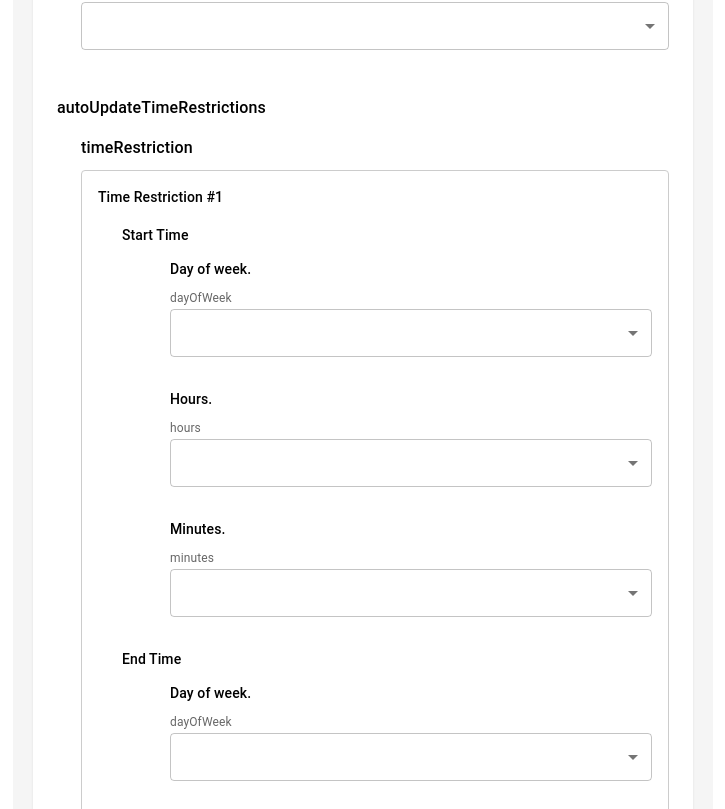
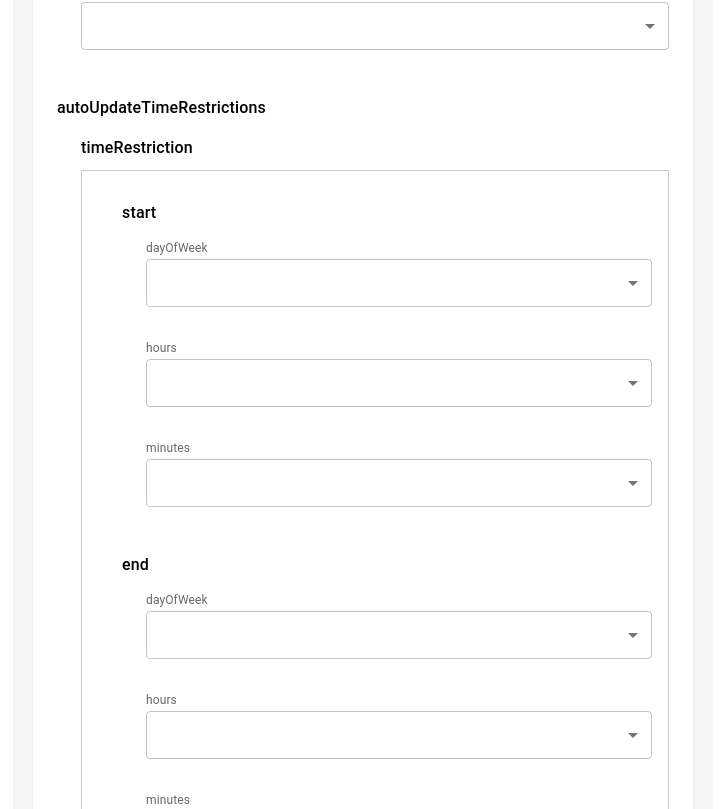
Before and after one commit to deepaksp24/policy_builder, a React (Create React App) app: page / in a window 1280 px wide. Shown: the part 611-1420 px from the top of the page, without its empty margins (3-728 px from the left). Built offline with nearby package versions, Linux system fonts and the light colour scheme.

Commit message:
fixed mutiple fields

```diff
--- a/src/RepeatedNestedField.js
+++ b/src/RepeatedNestedField.js
@@ -8,114 +8,31 @@ const RepeatedNestedField = ({
   fieldValues,
   onFieldChange,
 }) => {
-  // Robust initial state handling
-  const [fields, setFields] = useState(() => {
-    const initial = fieldValues[fieldLabel];
-    return Array.isArray(initial) && initial.length > 0
-      ? initial
-      : [{ start: {}, end: {} }];
-  });
+  // Initialize state as an array of objects, one for each set of nested fields
+  const [fields, setFields] = useState([{}]);
 
+  // Handle adding a new set of nested fields
   const handleAddField = () => {
-    const newFields = [...fields, { start: {}, end: {} }];
-    setFields(newFields);
-    onFieldChange(fieldLabel, newFields);
+    setFields([...fields, {}]); // Add a new empty object for the new set
   };
 
+  // Handle removing a set of nested fields
   const handleRemoveField = (index) => {
     const newFields = fields.filter((_, i) => i !== index);
     setFields(newFields);
-    onFieldChange(fieldLabel, newFields);
   };
 
-  // Clean value (remove { undefined: "..." } wrapping)
-  const sanitizeValue = (val) => {
-    if (val && typeof val === "object" && "undefined" in val) {
-      return val.undefined;
-    }
-    return val || ""; // Default to empty string if null/undefined
+  // Handle changes in nested fields for a specific set
+  const handleNestedFieldChange = (index, fieldName, value) => {
+    const updatedFields = [...fields];
+    updatedFields[index] = {
+      ...updatedFields[index],
+      [fieldName]: value,
     };
+    setFields(updatedFields);
 
-  const handleNestedFieldChange = (index, fieldPath, value) => {
-    const sanitizedValue = sanitizeValue(value);
-    const updatedFields = [...fields];
-    const updatedField = { ...updatedFields[index] };
-
-    // Handle multi-level nesting by splitting the path
-    const pathParts = fieldPath.split(".");
-    let currentObj = updatedField;
-
-    // Navigate to the correct nesting level
-    for (let i = 0; i < pathParts.length - 1; i++) {
-      const part = pathParts[i];
-      if (!currentObj[part]) currentObj[part] = {};
-      currentObj[part] = { ...currentObj[part] };
-      currentObj = currentObj[part];
-    }
-
-    // Set the value at the final level
-    currentObj[pathParts[pathParts.length - 1]] = sanitizedValue;
-
-    updatedFields[index] = updatedField;
-    setFields(updatedFields);
+    // Propagate the change to the parent component if needed
     onFieldChange(fieldLabel, updatedFields);
-  };
-
-  // Recursive function to render nested fields with clearer labels
-  const renderNestedField = (
-    field,
-    parentPath = "",
-    fieldValue = {},
-    index
-  ) => {
-    if (
-      field.knownValueDescriptions &&
-      field.knownValueDescriptions.length > 0
-    ) {
-      return (
-        <Box sx={{ ml: 3, mt: 1.5 }}>
-          <Typography variant="subtitle2" sx={{ fontWeight: 500, mb: 1 }}>
-            {field.description || field.field}{" "}
-            {/* Use description for clarity */}
-          </Typography>
-          <FieldRenderer
-            field={field}
-            fieldValues={fieldValue}
-            onFieldChange={(fieldName, value) =>
-              handleNestedFieldChange(
-                index,
-                parentPath ? `${parentPath}.${fieldName}` : fieldName,
-                value
-              )
-            }
-          />
-        </Box>
-      );
-    }
-
-    return (
-      <Box sx={{ ml: 3, mt: 1.5 }}>
-        <Typography variant="subtitle2" sx={{ fontWeight: 500, mb: 1 }}>
-          {field.field === "start"
-            ? "Start Time"
-            : field.field === "end"
-            ? "End Time"
-            : field.field}
-        </Typography>
-        {field.nestedFields.map((subField, subIndex) => {
-          const newParentPath = parentPath
-            ? `${parentPath}.${field.field}`
-            : field.field;
-          const subFieldValue = fieldValue[field.field] || {};
-
-          return (
-            <Box key={subIndex} sx={{ ml: 3, mt: 1 }}>
-              {renderNestedField(subField, newParentPath, subFieldValue, index)}
-            </Box>
-          );
-        })}
-      </Box>
-    );
   };
 
   return (
@@ -123,33 +40,29 @@ const RepeatedNestedField = ({
       <Typography variant="subtitle1" sx={{ fontWeight: 500, mb: 1 }}>
         {fieldLabel}
       </Typography>
-
-      {fields.map((fieldValue, index) => (
-        <Box
-          key={index}
-          sx={{ mb: 2, border: "1px solid #ccc", p: 2, borderRadius: 1 }}
-        >
-          <Typography variant="subtitle2" sx={{ fontWeight: 500, mb: 2 }}>
-            Time Restriction #{index + 1}
-          </Typography>
+      {fields.map((fieldValues, index) => (
+        <Box key={index} sx={{ mb: 2, border: "1px solid #ccc", p: 2 }}>
           {nestedFields.map((nestedField, nestedIndex) => (
-            <Box key={nestedIndex}>
-              {renderNestedField(nestedField, "", fieldValue, index)}
+            <Box key={nestedIndex} sx={{ ml: 3, mt: 1.5 }}>
+              <FieldRenderer
+                field={nestedField}
+                fieldValues={fieldValues} // Pass the specific set of values
+                onFieldChange={(fieldName, value) =>
+                  handleNestedFieldChange(index, fieldName, value)
+                }
+              />
             </Box>
           ))}
-          {fields.length > 1 && (
           <Button
             variant="outlined"
             color="error"
             onClick={() => handleRemoveField(index)}
-              sx={{ mt: 2 }}
+            sx={{ mt: 1 }}
           >
             Remove
           </Button>
-          )}
         </Box>
       ))}
-
       <Button variant="contained" onClick={handleAddField} sx={{ mt: 1 }}>
         Add {fieldLabel}
       </Button>
```
Lines whose indentation alone changed are shown as unchanged.
